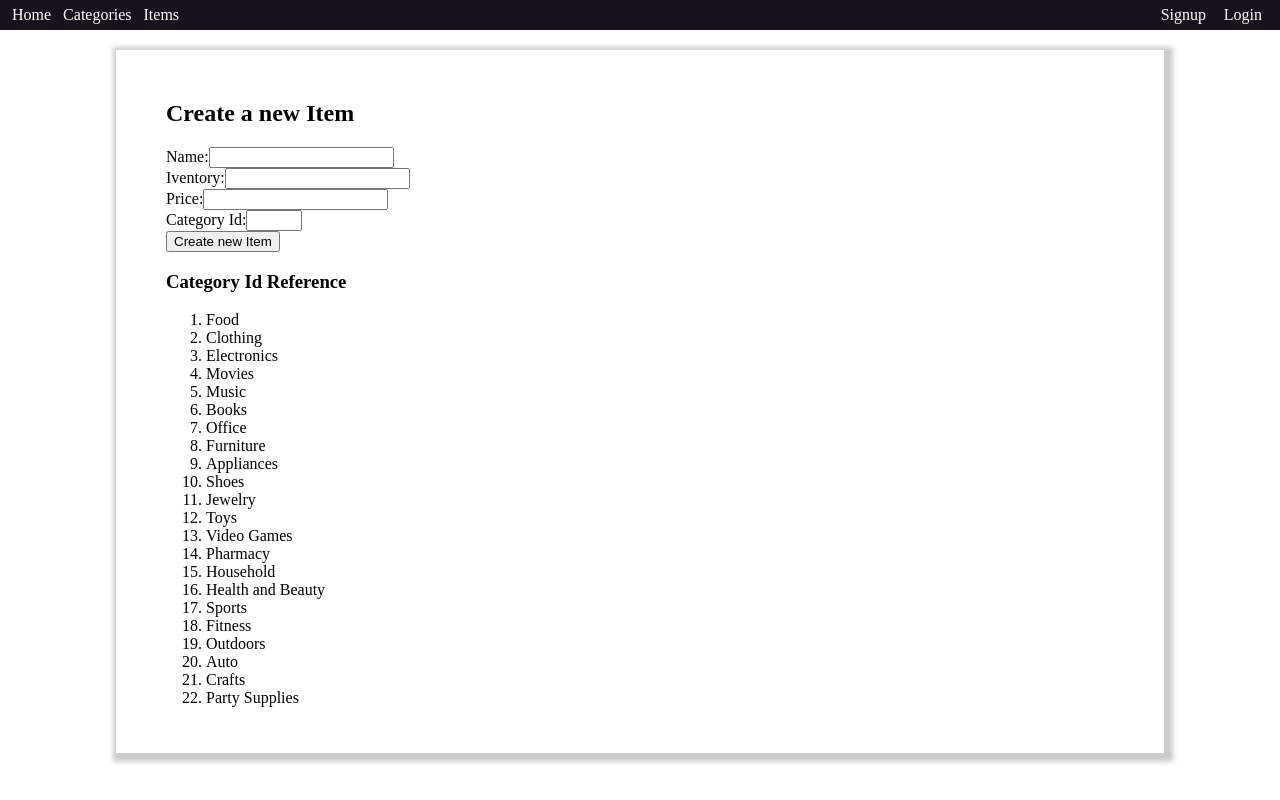
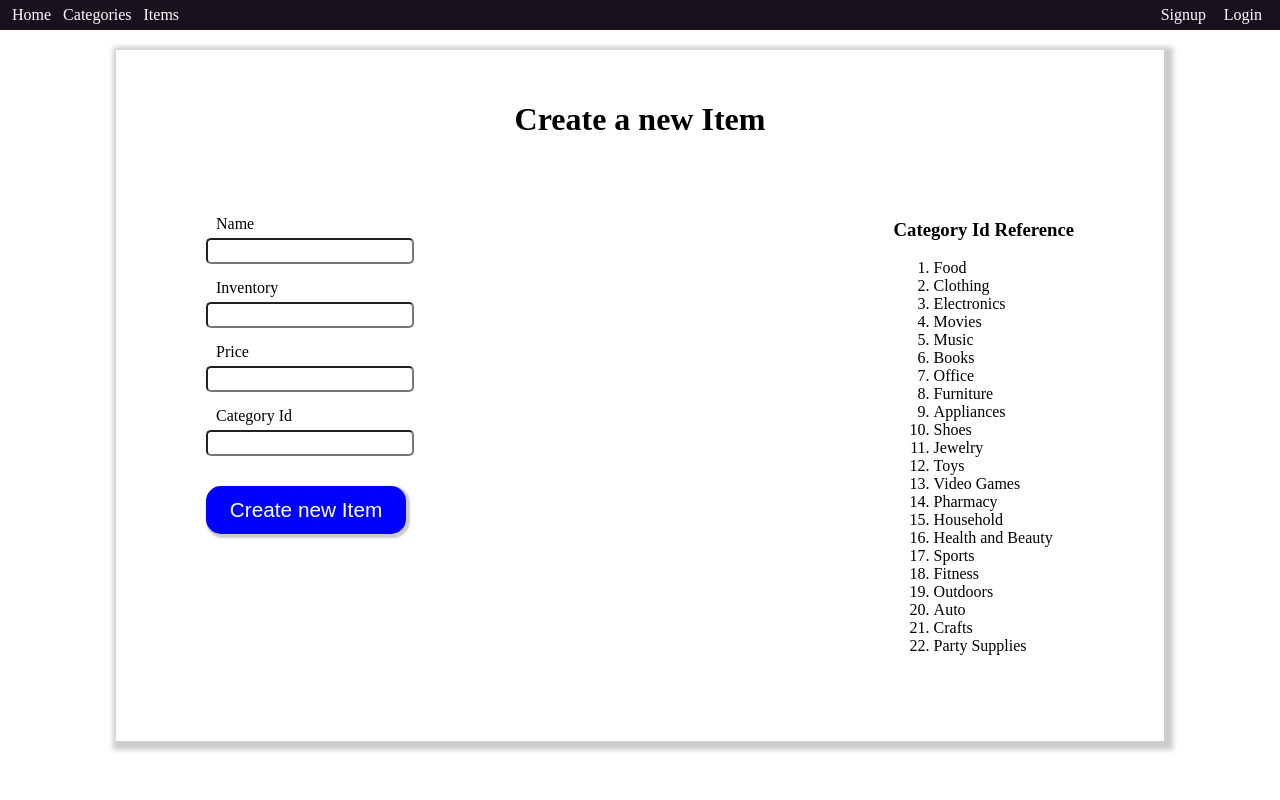
Before and after one commit to JKCodes/ecommerce-app, a React (Create React App) app: page /items/new in a window 1280 px wide. Built offline with nearby package versions, Linux system fonts and the light colour scheme; no server answers.

Commit message:
styles for create a new item finished

```diff
--- a/src/containers/ItemNew.js
+++ b/src/containers/ItemNew.js
@@ -3,6 +3,57 @@ import { connect } from 'react-redux';
 import { addItem } from '../redux/modules/Items/actions'
 import { updateNewItemFormData } from '../redux/modules/NewItemForm/actions'
 import { withRouter } from 'react-router-dom';
+import { StyleSheet, css } from 'aphrodite';
+
+const styles = StyleSheet.create({
+  h1: {
+    textAlign: 'center'
+  },
+
+  mainContainer: {
+    overflow: 'hidden',
+    padding: '40px'
+  },
+
+  form: {
+    float: 'left'
+  },
+
+  reference: {
+    float: 'right'
+  },
+
+  label: {
+    display: 'block',
+    paddingLeft: '10px',
+    margin: '15px auto 5px'
+  },
+
+  input: {
+    width: '200px',
+    height: '20px',
+    borderRadius: '5px'
+  },
+
+  button: {
+    width: '200px',
+    fontSize: '1.3em',
+    textAlign: 'center',
+    margin: '30px auto',
+    paddingTop: '10px',
+    paddingBottom: '10px',
+    border: '2px solid blue',
+    borderRadius: '15px',
+    background: 'blue',
+    color: "#fff",
+    boxShadow: '2px 2px 2px 2px #ccc',
+    ':hover': {
+      background: '#fff',
+      color: "blue"
+    }
+  }
+})
+
 
 class ItemNew extends Component {
 
@@ -25,27 +76,31 @@ class ItemNew extends Component {
   render() {
     return (
       <div>
-        <h2>Create a new Item</h2>
-        <form onSubmit={this.handleOnSubmit}>
+        <h1 className={css(styles.h1)}>Create a new Item</h1>
+        <div className={css(styles.mainContainer)}>
+          <form className={css(styles.form)} onSubmit={this.handleOnSubmit}>
             <div>
-            <label htmlFor="title">Name:</label>
+              <label className={css(styles.label)} htmlFor="title">Name</label>
               <input
+                className={css(styles.input)}
                 type="text"
                 name="title"
                 onChange={this.handleOnChange}
               />
             </div>
             <div>
-            <label htmlFor="inventory">Iventory:</label>
+              <label className={css(styles.label)} htmlFor="inventory">Inventory</label>
               <input
+                className={css(styles.input)}
                 type="number"
                 name="inventory"
                 onChange={this.handleOnChange}
               />
             </div>
             <div>
-            <label htmlFor="price">Price:</label>
+              <label className={css(styles.label)} htmlFor="price">Price</label>
               <input
+                className={css(styles.input)}
                 type="number"
                 name="price"
                 min="0.01"
@@ -54,8 +109,9 @@ class ItemNew extends Component {
               />
             </div>
             <div>
-            <label htmlFor="Category Id">Category Id:</label>
+              <label className={css(styles.label)} htmlFor="Category Id">Category Id</label>
               <input
+                className={css(styles.input)}
                 type="number"
                 name="category_id"
                 min="1"
@@ -64,9 +120,9 @@ class ItemNew extends Component {
                 onChange={this.handleOnChange}
               />
             </div>
-          <button type="submit">Create new Item</button>
+            <button className={css(styles.button)} type="submit">Create new Item</button>
           </form>
-
+          <div className={css(styles.reference)}>
             <h3>Category Id Reference</h3>
             <ol>
               <li>Food</li>
@@ -93,6 +149,8 @@ class ItemNew extends Component {
               <li>Party Supplies</li>
             </ol>
           </div>
+        </div>
+      </div>
     )
   }
 }
```
Lines whose indentation alone changed are shown as unchanged.
